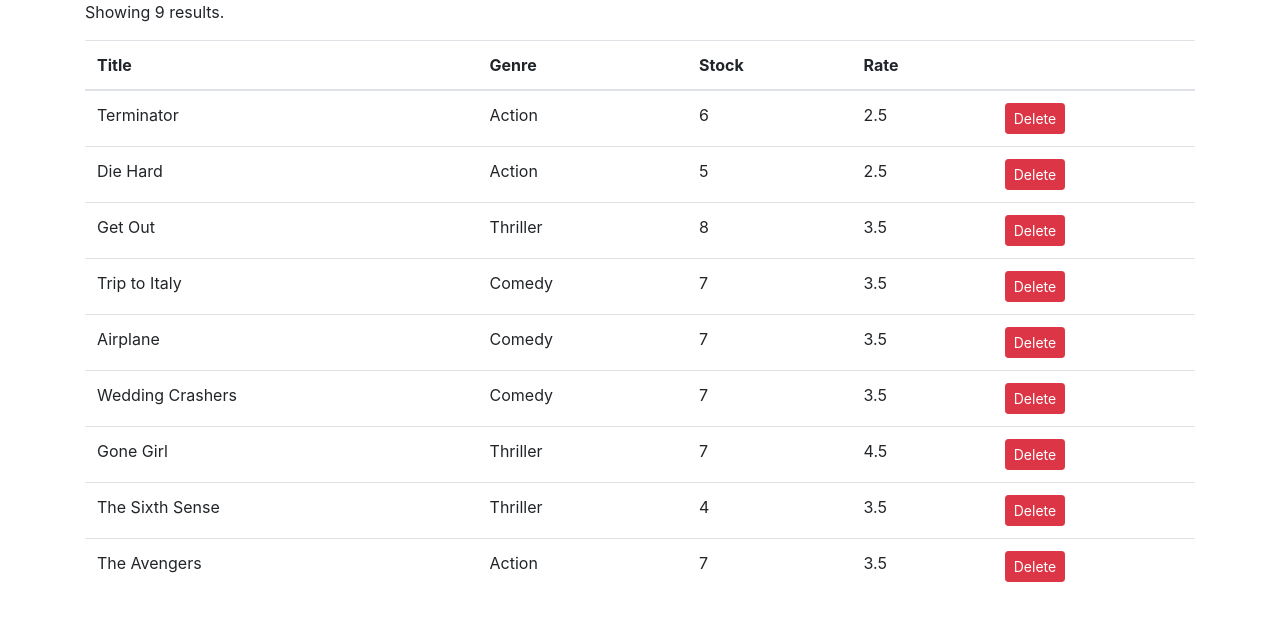
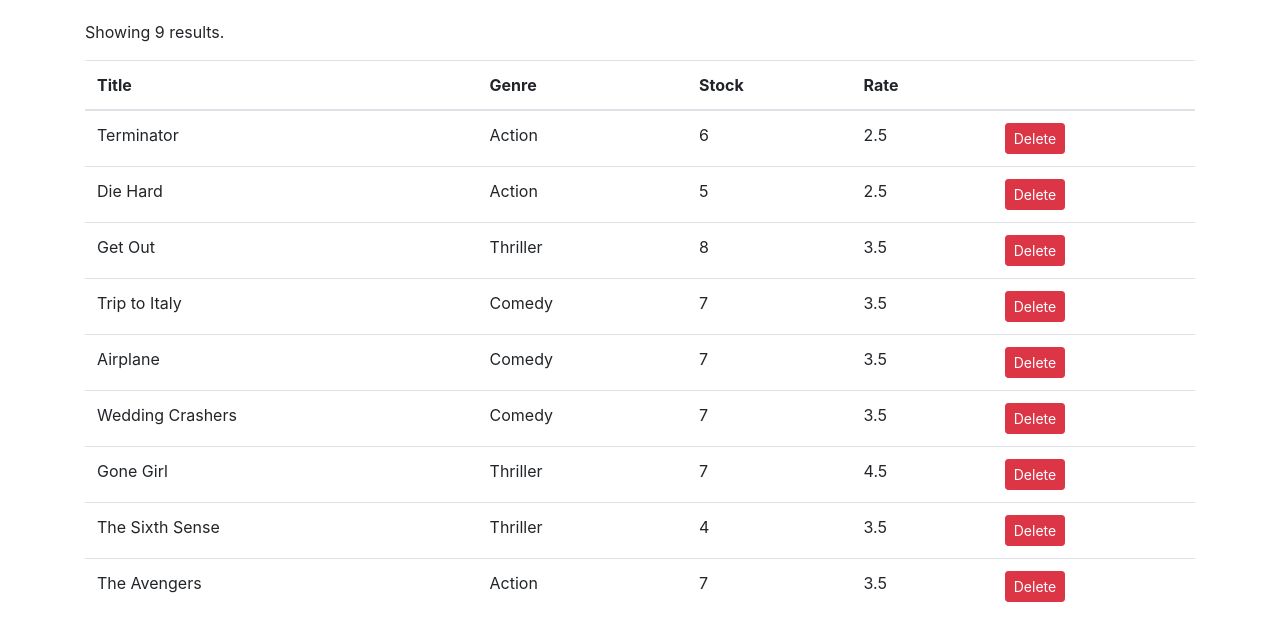
Before and after one commit to prateek951/Movie-Vid-App, a React (Create React App) app in the folder movievid/: page / in a window 1280 px wide. Shown: the top 640 px of the page. Built offline with nearby package versions, Linux system fonts and the light colour scheme.

Commit message:
clean code

```diff
--- a/movievid/src/components/Movies.jsx
+++ b/movievid/src/components/Movies.jsx
@@ -14,10 +14,10 @@
     const { movies } = this.state;
 
     if (movies.length === 0) {
-      return <p>There are no movies in the database!</p>;
+      return <h1>There are no movies in the database!</h1>;
     }
     return (
-      <div>
+      <React.Fragment>
         <p>Showing {movies.length} results.</p>
         <table className="table">
           <thead>
@@ -48,7 +48,7 @@
             ))}
           </tbody>
         </table>
-      </div>
+      </React.Fragment>
     );
   }
 }
--- a/movievid/src/index.css
+++ b/movievid/src/index.css
@@ -1,5 +1,5 @@
 body {
   margin: 0;
-  padding: 0;
+  padding: 20px 0 0 0;
   font-family: sans-serif;
 }
```
